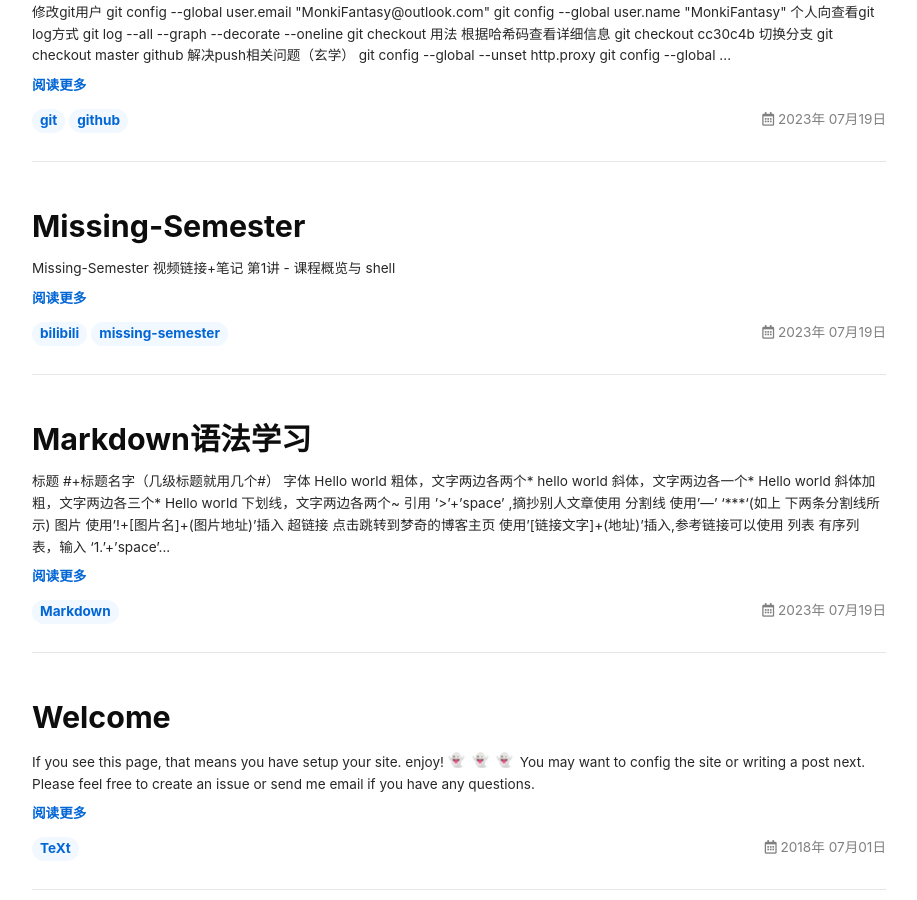
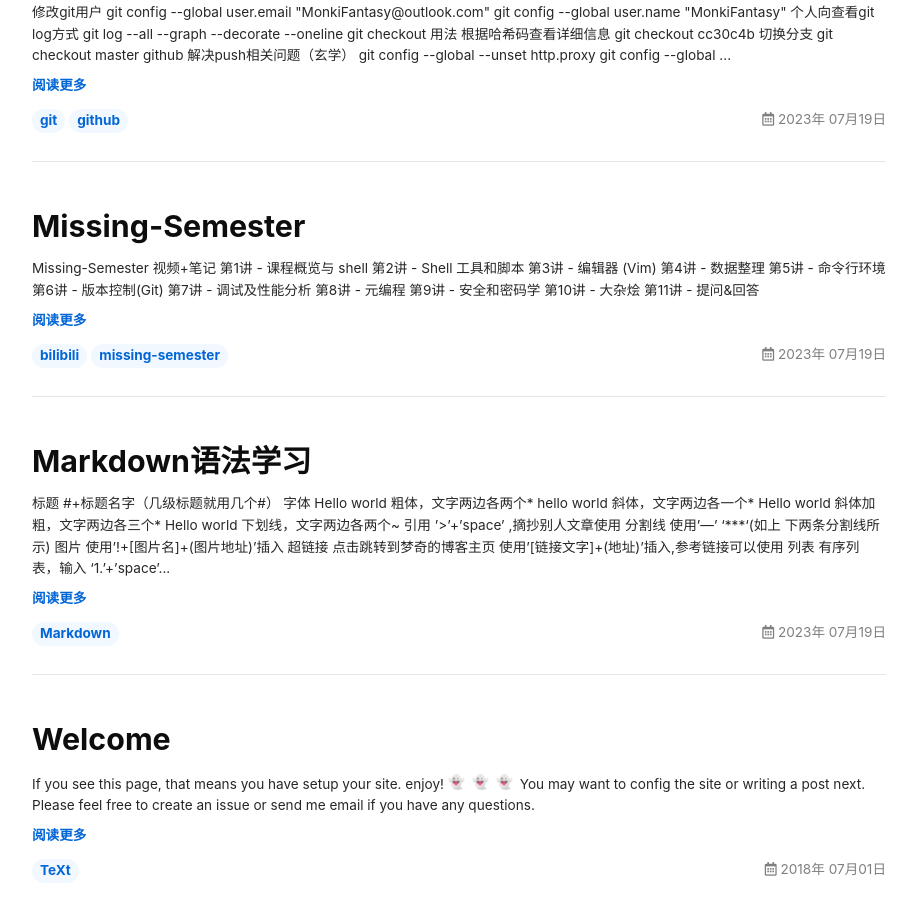
Before and after one commit to MonkiFantasy/MonkiFantasy.github.io, a Jekyll site: the page built from index.html, in a window 1280 px wide and 900 px high, scrolled down 404 px. Shown: the whole window, without its empty margins (181-1098 px from the left). Built offline with Jekyll 4.4.1, drawn with Linux system fonts in a browser that asks for light colours; nearby versions of some CDN libraries; emoji names are drawn with the system emoji font; the list of posts is cut into pages by our own code.

Commit message:
完善了missing-semester视频

```diff
--- a/_posts/2023-07-19-MissingSemester.md
+++ b/_posts/2023-07-19-MissingSemester.md
@@ -4,8 +4,48 @@
 title: Missing-Semester
 ---
 
-# Missing-Semester 视频链接+笔记
+# Missing-Semester 视频+笔记
 
 ## 第1讲 - 课程概览与 shell
 
 <div>{%- include extensions/bilibili.html id='271280711' -%}</div>
+
+## 第2讲 - Shell 工具和脚本
+
+<div>{%- include extensions/bilibili.html id='656384215' -%}</div>
+
+## 第3讲 - 编辑器 (Vim)
+
+<div>{%- include extensions/bilibili.html id='868921838' -%}</div>
+
+## 第4讲 - 数据整理
+
+<div>{%- include extensions/bilibili.html id='529118338' -%}</div>
+
+## 第5讲 - 命令行环境
+
+<div>{%- include extensions/bilibili.html id='656647234' -%}</div>
+
+## 第6讲 - 版本控制(Git)
+
+<div>{%- include extensions/bilibili.html id='614243433' -%}</div>
+
+## 第7讲 - 调试及性能分析
+
+<div>{%- include extensions/bilibili.html id='614191382' -%}</div>
+
+## 第8讲 - 元编程
+
+<div>{%- include extensions/bilibili.html id='401840166' -%}</div>
+
+## 第9讲 - 安全和密码学
+
+<div>{%- include extensions/bilibili.html id='1148730445' -%}</div>
+
+## 第10讲 - 大杂烩
+
+<div>{%- include extensions/bilibili.html id='1148734960' -%}</div>
+
+## 第11讲 - 提问&回答
+
+<div>{%- include extensions/bilibili.html id='314291946' -%}</div>
```
